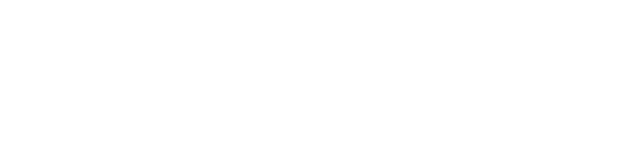
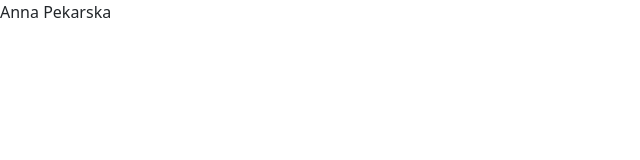
Before and after one commit to pekshmek/portfolio_pxl_2025_2026, a plain HTML site: page index.html in a window 1280 px wide. Shown: the whole page, without its empty margins (0-640 px from the left). Drawn offline with nearby package versions, Linux system fonts and the light colour scheme.

Commit message:
First Commit

```diff
--- a/index.html
+++ b/index.html
@@ -6,10 +6,9 @@
     <title>Titlee</title>
 <!--Add bootstrap-->
     <link href="https://cdn.jsdelivr.net/npm/bootstrap@5.3.0/dist/css/bootstrap.min.css" rel="stylesheet" integrity="sha384-9ndCyUaIbzAi2FUVXJi0CjmCapSmO7SnpJef0486qhLnuZ2cdeRhO02iuK6FUUVM" crossorigin="anonymous">
-
 </head>
 <body>
-
+<p>Anna Pekarska</p>
 
 </body>
 </html>
```
